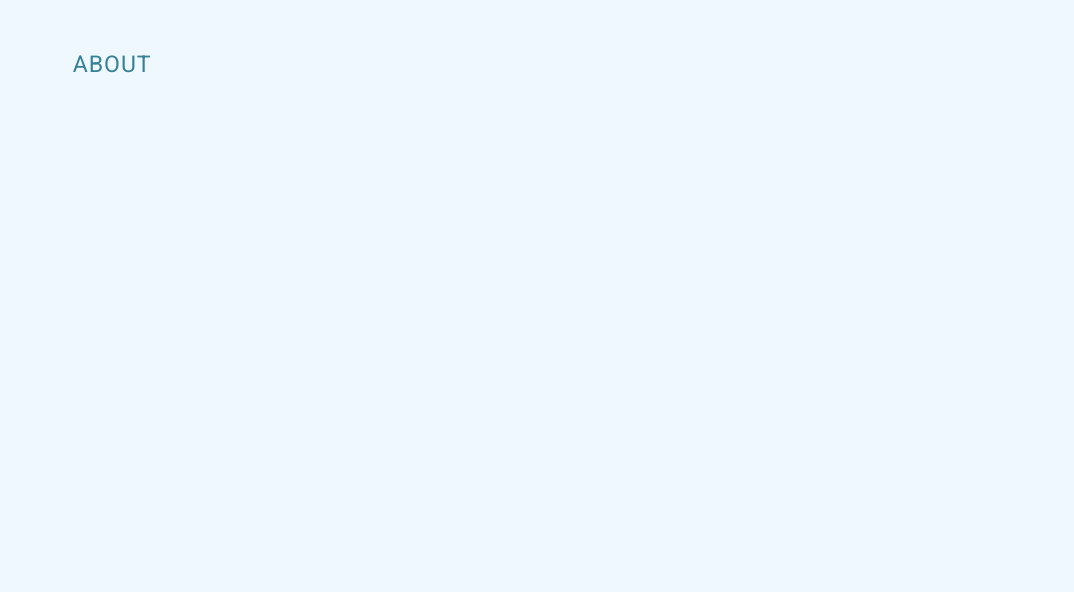
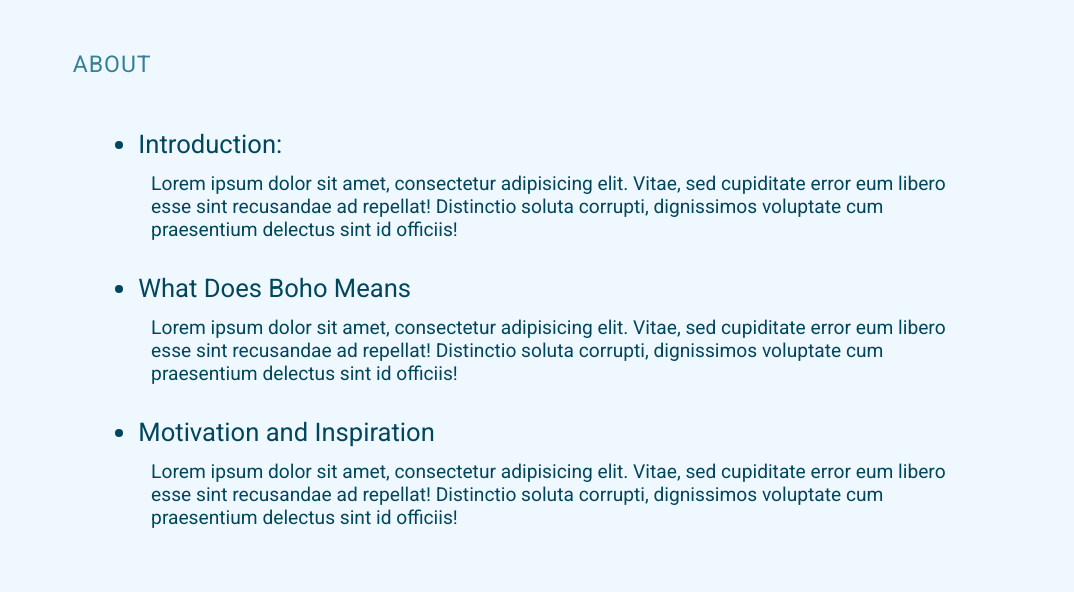
Before and after one commit to ks209/ThatbohoStudio, a plain HTML site: page pages/About/about.html in a window 1280 px wide. Shown: the top 592 px of the page, 206-1280 px from the left. Drawn offline with nearby package versions, Linux system fonts and the light colour scheme; files whose address does not match are found by name.

Commit message:
update 7/14-2

```diff
--- a/pages/About/about.html
+++ b/pages/About/about.html
@@ -27,7 +27,13 @@
       <div id="page">
         <h1>About</h1>
         <div id="content">
-
+          <div id="con">
+            <ul>
+              <li>Introduction: <p>Lorem ipsum dolor sit amet, consectetur adipisicing elit. Vitae, sed cupiditate error eum libero esse sint recusandae ad repellat! Distinctio soluta corrupti, dignissimos voluptate cum praesentium delectus sint id officiis!</p></li>
+              <li>What Does Boho Means<p>Lorem ipsum dolor sit amet, consectetur adipisicing elit. Vitae, sed cupiditate error eum libero esse sint recusandae ad repellat! Distinctio soluta corrupti, dignissimos voluptate cum praesentium delectus sint id officiis!</p></li>
+              <li>Motivation and Inspiration<p>Lorem ipsum dolor sit amet, consectetur adipisicing elit. Vitae, sed cupiditate error eum libero esse sint recusandae ad repellat! Distinctio soluta corrupti, dignissimos voluptate cum praesentium delectus sint id officiis!</p></li>
+            </ul>
+          </div>
         </div>
       </div>
     </main>
--- /dev/null
+++ b/pages/About/script.js
@@ -0,0 +1,10 @@
+
+
+const tl = gsap.timeline();
+
+tl.from("li",{
+
+    x:-100,
+    opacity:0,
+    stagger: 1,
+})
--- a/pages/About/style.css
+++ b/pages/About/style.css
@@ -54,3 +54,27 @@
     text-transform: uppercase;
     font-size: 1.8vw;
  }
+
+#con{
+
+   padding: 4vw 2vw;
+
+}
+
+ul{
+   display: flex;
+   flex-direction: column;
+   align-items: self-start;
+   justify-content: space-evenly;
+   gap: 1.5vw;
+}
+
+#con li{
+   font-size: 2vw;
+   color: #00475d;
+}
+
+#con p{
+   font-size: 1.5vw;
+   padding: 1vw;
+}
```
